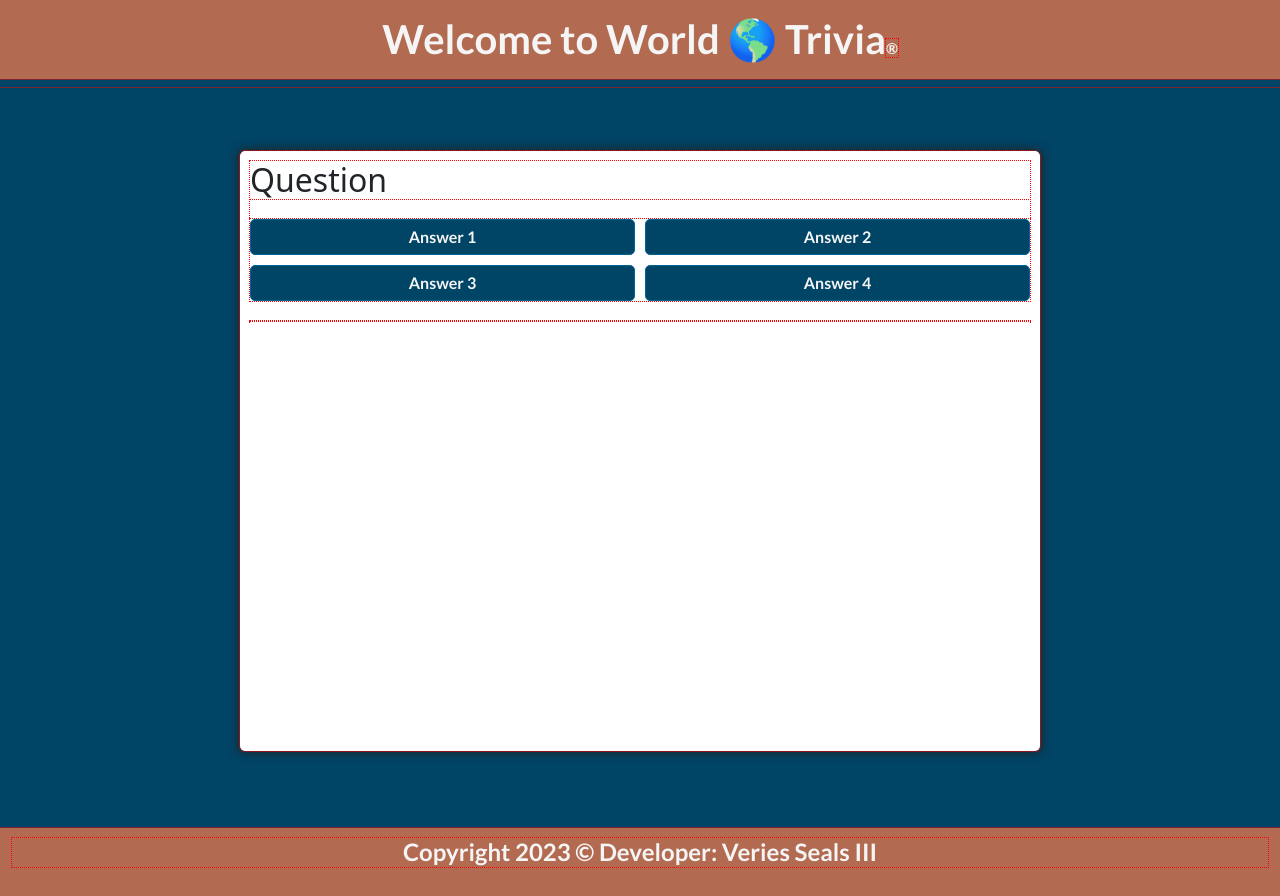
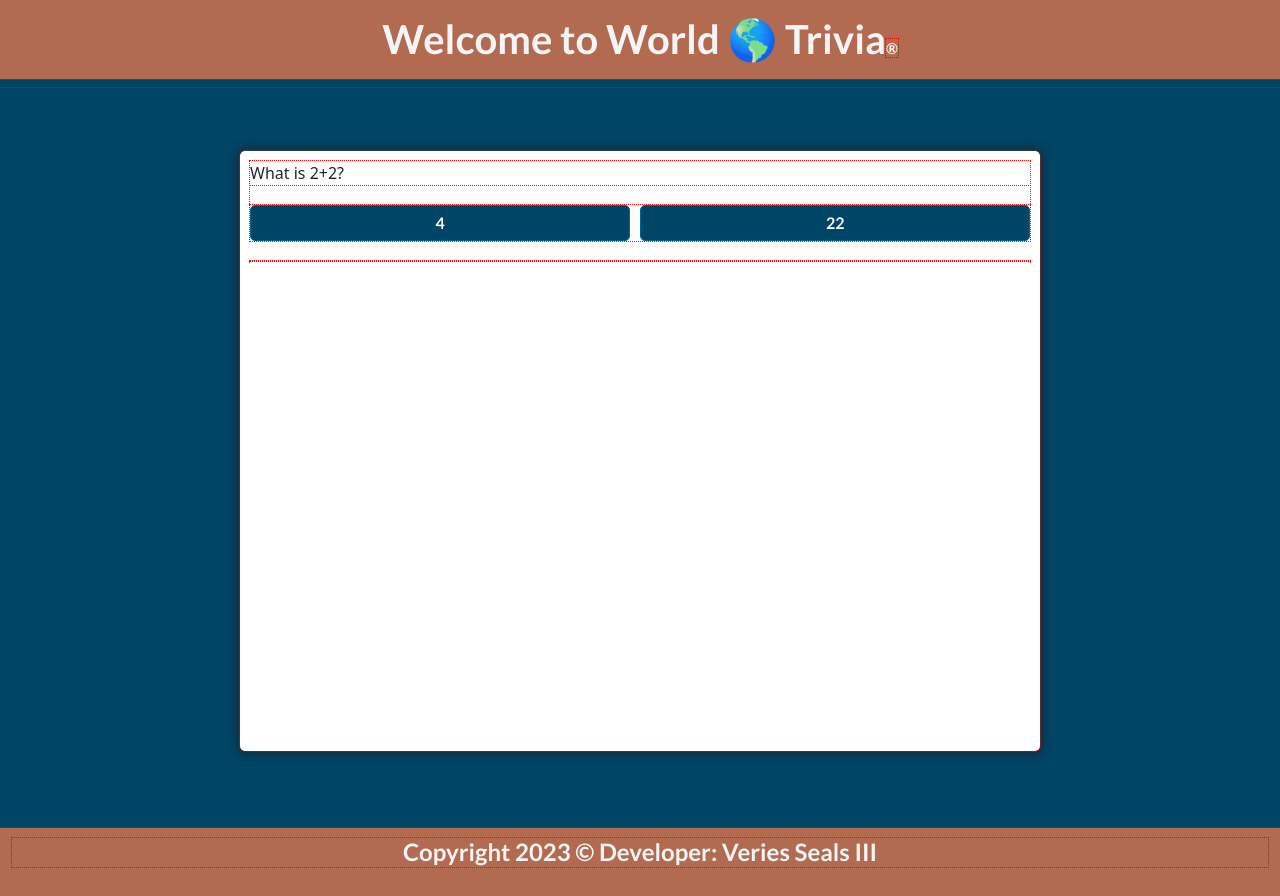
Before and after one commit to veriesseals/trivia-game, a plain HTML site: page index.html in a window 1280 px wide. Both pictures are taken after a click on the button "Start". Drawn offline with nearby package versions, Linux system fonts and the light colour scheme.

Commit message:
Added app.js2

```diff
--- a/index.html
+++ b/index.html
@@ -26,7 +26,7 @@
     <!-- --------------------------------------- -->
     <div class="container" id="gameBoard">
         <!-- Question Container will be hidden until game is started-->
-        <div id="question-container" class="hide">
+        <div id="questionContainer" class="hide">
             <!-- Question -->
             <div id="question"><h2>Question</h2></div>
             <!-- Answer Buttons -->
@@ -59,7 +59,7 @@
         <h4>Copyright 2023 &copy; Developer: Veries Seals III</h4>
     </footer>
     <script src="https://cdn.jsdelivr.net/npm/bootstrap@5.3.0-alpha1/dist/js/bootstrap.bundle.min.js" integrity="sha384-w76AqPfDkMBDXo30jS1Sgez6pr3x5MlQ1ZAGC+nuZB+EYdgRZgiwxhTBTkF7CXvN" crossorigin="anonymous"></script>
-    <script src="js/app.js"></script>
+    <script src="js/app2.js"></script>
 
 </body>
 
--- a/js/app.js
+++ b/js/app.js
@@ -8,6 +8,7 @@ class Trivia {
         this.answerButtonsElement = document.getElementById('answer-buttons');
         this.questionElement = document.getElementById('question');
         this.answerButtonsElement = document.getElementById('answer-buttons');
+        let shuffledQuestions, currentQuestionIndex; // Variables to be used later
 
         // Array of Questions
         // Each Question is an Object
@@ -38,9 +39,15 @@ class Trivia {
             this.startGame();
         });
 
-        this.shuffledQuestions
-        this.currentQuestionIndex; // Variables to be used later
+        // Add Event Listener to Next Button
+        this.nextButton.addEventListener('click', () => {
+            this.setNextQuestion();
+        });
+
+        this.shuffledQuestions;
+        this.currentQuestionIndex;
     }
+
 
 
 
@@ -60,6 +67,19 @@ class Trivia {
     // ----------------------------------------------------
     setNextQuestion() {
         this.showQuestion(this.shuffledQuestions[currentQuestionIndex]);
+
+    }
+
+    // Show Question Method
+    showQuestion(question) {
+        // ----------------------------------------------------
+        this.questionElement.innerText = question.question;
+    }
+
+    // Select Answer Method
+    // ----------------------------------------------------
+    selectAnswer() {
+
     }
 
 
--- /dev/null
+++ b/js/app2.js
@@ -0,0 +1,96 @@
+// Get Access to Start Button, Questions, Next Button
+// -----------------------------------------------------
+const startButton = document.getElementById('startBtn');
+const nextButton = document.getElementById('nextBtn');
+const questionContainerElement = document.getElementById('questionContainer');
+
+// Get Access to Question Element
+const questionElement = document.getElementById('question');
+// Get Access to Answer Buttons
+const answerButtonsElement = document.getElementById('answerButtons');
+// Varibiabls to Randomize Questions must use Let here or initializer error will occur
+// Will Default to Undefined
+let shuffledQuestions, currentQuestionIndex; //Init
+
+// Event Listener for Start Button
+// -----------------------------------------------------
+startButton.addEventListener('click', startGame);
+
+
+// Functions -- Methods
+function startGame() {
+    // Make Sure start button is working once clicked
+    console.log('Game Started');
+    // Hide Start Button after it is clicked
+    // Use the classList to remove and add classes
+    startButton.classList.add('hide');
+    // Use the classList to remove the hide class to show the question container
+    // Assign the shuffled Questions Variabe to the Questions Array for SOrting and Randomizatioin
+    shuffledQuestions = questions.sort(() => Math.random() - .5);
+    // Set Question Index to  0
+    currentQuestionIndex = 0;
+    questionContainerElement.classList.remove('hide');
+    // call the setNextQUestion() function ro show 1st Question.
+    setNextQuestion();
+
+}
+
+function setNextQuestion() {
+    // Create a reset State method to remove the previous answers
+    resetState()
+
+
+    // Use method Show Question to show the Shuffled Questions from the Current Question Index
+    showQuestion(shuffledQuestions[currentQuestionIndex]);
+}
+
+// Create Show Question Function and pass in the question Array
+function showQuestion(question) {
+    questionElement.innerText = question.question;
+    // Loop through answers by using a ForeEach Loop
+    question.answers.forEach(answer => {
+        const button = document.createElement('button');
+        button.innerText = answer.text;
+        button.classList.add('btn');
+        // Conditional to check to see if the answer is correct only
+        if (answer.correct) {
+            button.dataset.correct = answer.correct;
+        }
+        // Add Eventlistener for selectAnswer
+        button.addEventListener('click', selectAnswer);
+        // Append buttons that was just created
+        answerButtonsElement.appendChild(button);
+    });
+
+}
+
+// Reset
+function resetState() {
+    // Next Button Must be created in order for this to function
+    nextButton.classList.add('hide');
+    while (answerButtonsElement.firstChild) {
+        answerButtonsElement.removeChild
+        (answerButtonsElement.firstChild)
+
+    }
+}
+
+
+// add e to take in the event as a parameter foe the selectAnswer Eventlistener
+function selectAnswer(e) {
+    //
+
+}
+
+// Create Questions by using arrays and objects
+// Array of Questions
+const questions = [
+    {
+        question: 'What is 2+2?',
+        // Array of Answers
+        answers: [
+            {text: '4', correct: true},
+            {text: '22', correct: false}
+        ]
+    }
+]
```
